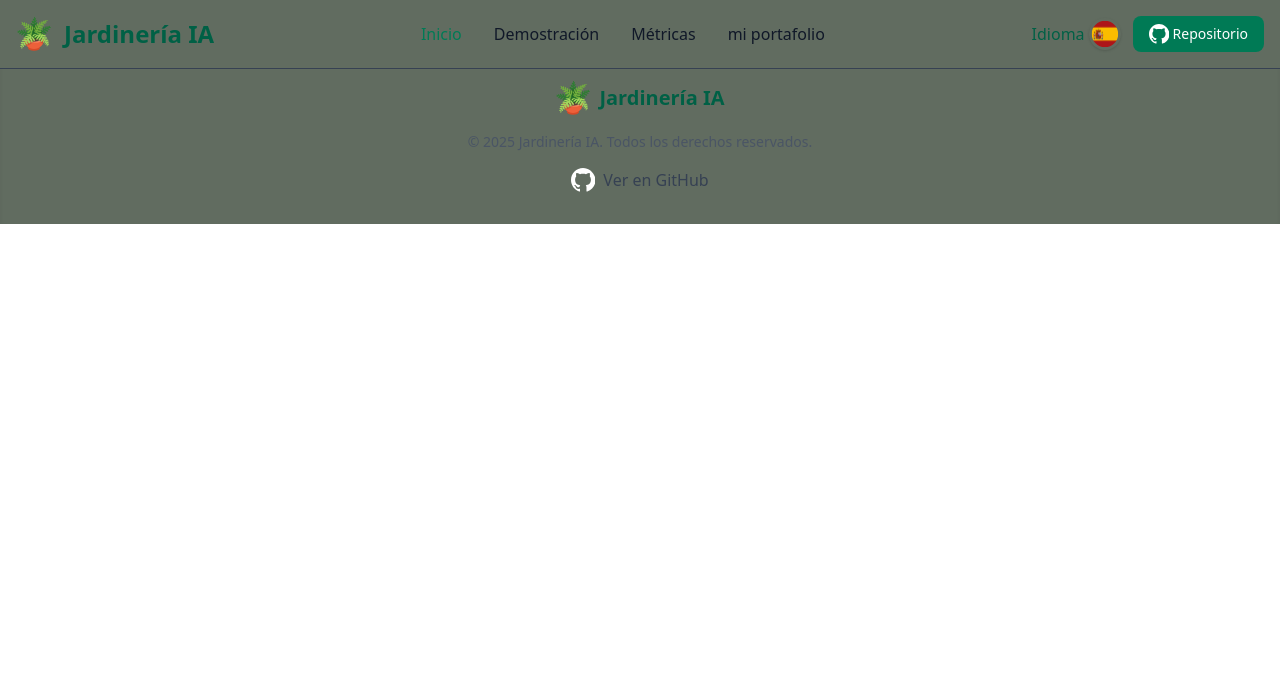
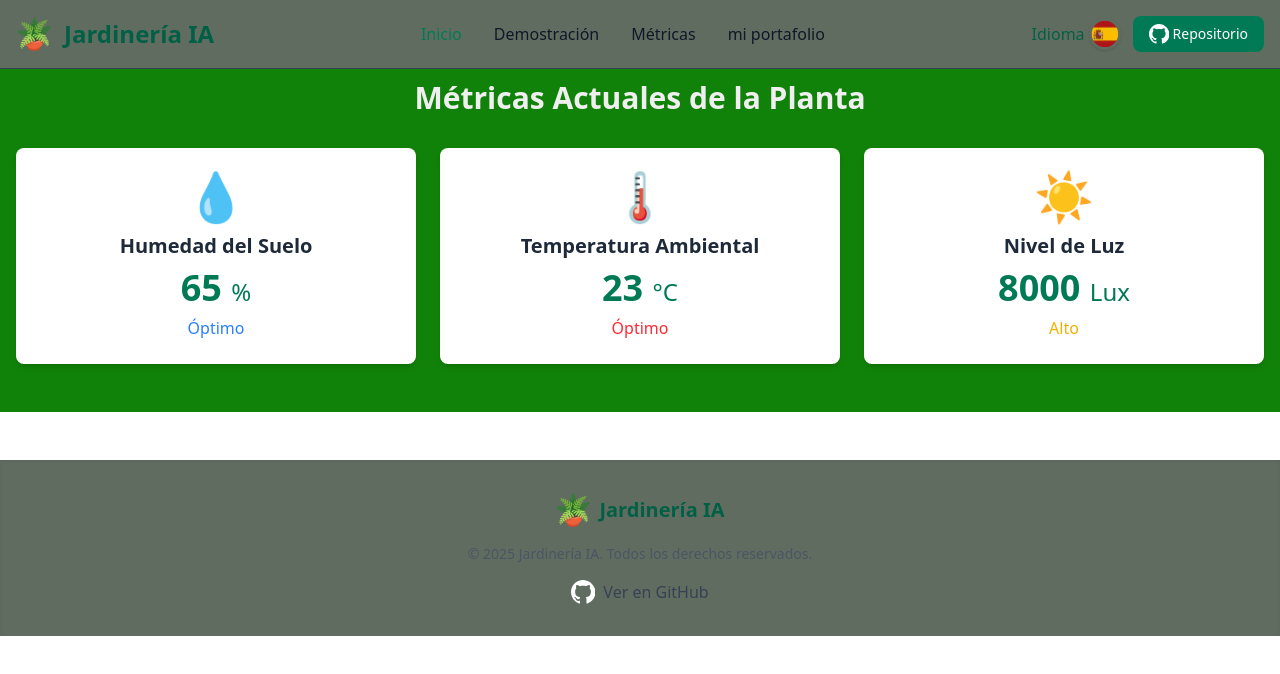
Before and after one commit to edwinscb/jardineriaIA, a React (Vite) app in the folder src/frontend/: page / in a window 1280 px wide. Shown: the top 674 px of the page. Built offline with nearby package versions, Linux system fonts and the light colour scheme.

Commit message:
add Component CurrentValues with fake data

```diff
--- a/src/frontend/src/App.jsx
+++ b/src/frontend/src/App.jsx
@@ -1,11 +1,12 @@
+import { CurrentValues } from "./components/CurrentValues"
 import { Footer } from "./components/Footer"
 import { NavBar } from "./components/NavBar"
-
 function App() {
 
   return (
     <div className="flex flex-col min-h-screen">
       <NavBar />
+      <CurrentValues />
       <Footer />
     </div>
   )
--- /dev/null
+++ b/src/frontend/src/components/CurrentValues.jsx
@@ -0,0 +1,100 @@
+
+import { useLanguage } from '../context/LanguageContext.jsx';
+
+const LANGUAGES = {
+  EN: 'en',
+  ES: 'es'
+};
+
+const TRANSLATIONS = {
+  [LANGUAGES.EN]: {
+    currentMetricsTitle: "Current Plant Metrics",
+    soilHumidity: "Soil Humidity",
+    ambientTemp: "Ambient Temperature",
+    lightLevel: "Light Level",
+    humidityUnit: "%",
+    tempUnit: "°C",
+    lightUnit: "Lux",
+    optimal: "Optimal",
+    low: "Low",
+    high: "High"
+  },
+  [LANGUAGES.ES]: {
+    currentMetricsTitle: "Métricas Actuales de la Planta",
+    soilHumidity: "Humedad del Suelo",
+    ambientTemp: "Temperatura Ambiental",
+    lightLevel: "Nivel de Luz",
+    humidityUnit: "%",
+    tempUnit: "°C",
+    lightUnit: "Lux",
+    optimal: "Óptimo",
+    low: "Bajo",
+    high: "Alto"
+  }
+};
+
+export const CurrentValues = () => {
+  const { currentLang } = useLanguage();
+
+  const metricsData = [
+    {
+      id: 'humidity',
+      name: TRANSLATIONS[currentLang].soilHumidity,
+      value: 65,
+      unit: TRANSLATIONS[currentLang].humidityUnit,
+      icon: '💧',
+      status: TRANSLATIONS[currentLang].optimal,
+      color: 'text-blue-500'
+    },
+    {
+      id: 'temperature',
+      name: TRANSLATIONS[currentLang].ambientTemp,
+      value: 23,
+      unit: TRANSLATIONS[currentLang].tempUnit,
+      icon: '🌡️',
+      status: TRANSLATIONS[currentLang].optimal,
+      color: 'text-red-500'
+    },
+    {
+      id: 'light',
+      name: TRANSLATIONS[currentLang].lightLevel,
+      value: 8000,
+      unit: TRANSLATIONS[currentLang].lightUnit,
+      icon: '☀️',
+      status: TRANSLATIONS[currentLang].high,
+      color: 'text-yellow-500'
+    }
+  ];
+
+  return (
+    <section id="metrics-summary" className="py-12 bg-[#118209]">
+      <div className="container mx-auto px-4 mt-8">
+        <h2 className="text-3xl font-bold text-center text-[#efefef] mb-8">
+          {TRANSLATIONS[currentLang].currentMetricsTitle}
+        </h2>
+
+        <div className="grid grid-cols-1 md:grid-cols-2 lg:grid-cols-3 gap-6">
+          {metricsData.map((metric) => (
+            <div
+              key={metric.id}
+              className="bg-white dark:bg-gray-900 rounded-lg shadow-md p-6 flex flex-col items-center justify-center transition-transform hover:scale-105 duration-300"
+            >
+              <div className={`text-5xl mb-3 ${metric.color}`}>
+                {metric.icon}
+              </div>
+              <h3 className="text-xl font-semibold text-gray-800 dark:text-gray-200 mb-2">
+                {metric.name}
+              </h3>
+              <p className="text-4xl font-bold text-emerald-700 dark:text-emerald-400 mb-2">
+                {metric.value} <span className="text-2xl font-normal">{metric.unit}</span>
+              </p>
+              <p className={`text-md font-medium ${metric.color}`}>
+                {metric.status}
+              </p>
+            </div>
+          ))}
+        </div>
+      </div>
+    </section>
+  );
+};
--- a/src/frontend/src/components/Footer.jsx
+++ b/src/frontend/src/components/Footer.jsx
@@ -25,7 +25,7 @@ export const Footer = () => {
 
   return (
     <footer className="bg-[#616c60] shadow-inner mt-12 py-8">
-      <div className="container mx-auto px-4 text-center">
+      <div className="container mx-auto px-5 text-center">
 
         <a href="/" className="inline-flex items-center justify-center space-x-2 mb-4">
           <img src={principalLogo} alt="GitHub" className="w-9" />
```
